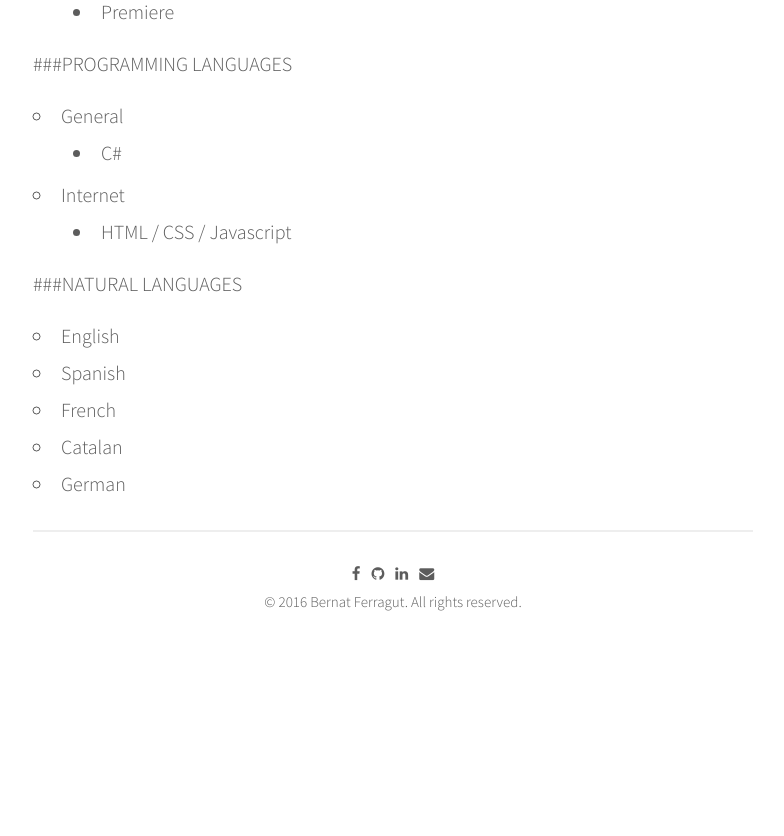
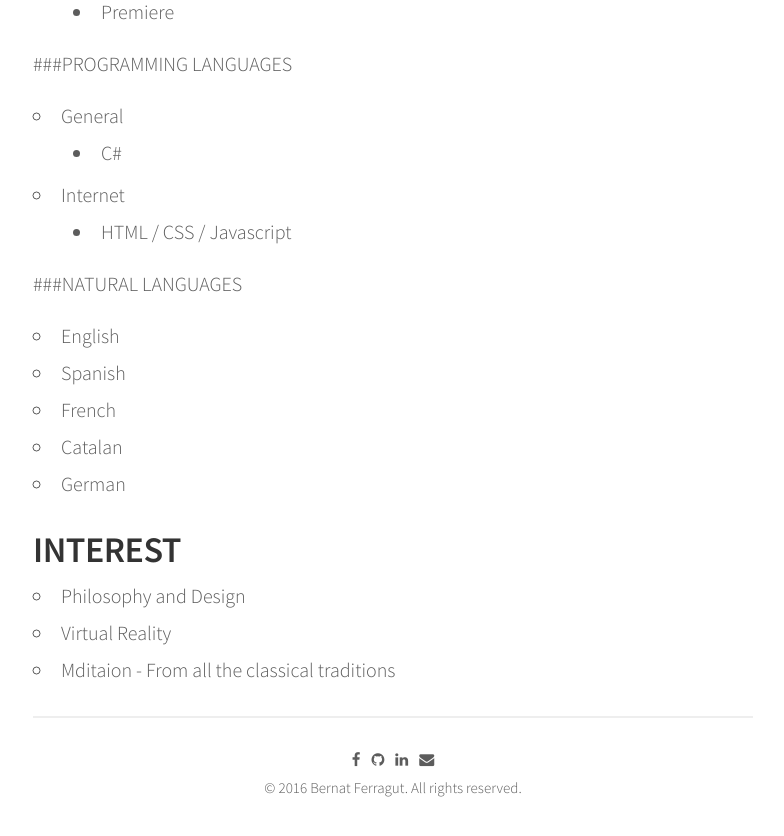
Before and after one commit to bernatferragut/FutureWeb-blog, a Jekyll site: the page built from about.md, in a window 1280 px wide and 900 px high, scrolled down 1378 px. Shown: the top 836 px of the window, without its empty margins (247-1031 px from the left). Built offline with Jekyll 4.4.1, drawn with Linux system fonts in a browser that asks for light colours; nearby versions of some CDN libraries; before the commit the page ends 2092 px from its top, so only the background shows below that.

Commit message:
Update about.md
Interest

```diff
--- a/about.md
+++ b/about.md
@@ -54,3 +54,9 @@ Inspired by [Kiko](http://github.com/gfjaru/Kiko) theme.Powered by [Jekyll](http
 * French
 * Catalan
 * German
+
+## INTEREST
+
+* Philosophy and Design
+* Virtual Reality
+* Mditaion - From all the classical traditions
```
